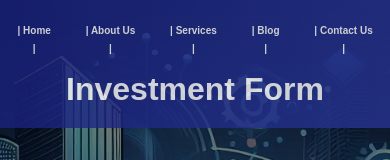
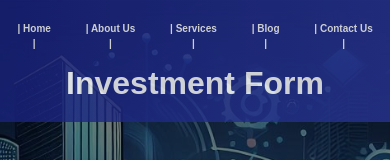
Before and after one commit to AgrawalTanmayS/ATS-INVESTMENTS, a plain HTML site: page PAGES/form.html in a window 390 px wide. Shown: the top 160 px of the page. Drawn offline with nearby package versions, Linux system fonts and the light colour scheme.

Commit message:
Update form.css

```diff
--- a/PAGES/form.css
+++ b/PAGES/form.css
@@ -207,4 +207,9 @@ footer a:hover {
     .logo{
         visibility: hidden;
     }
+
+    nav ul li{
+        font-size: 13px;
+        margin: 8px 0;
+    }
 }
```
